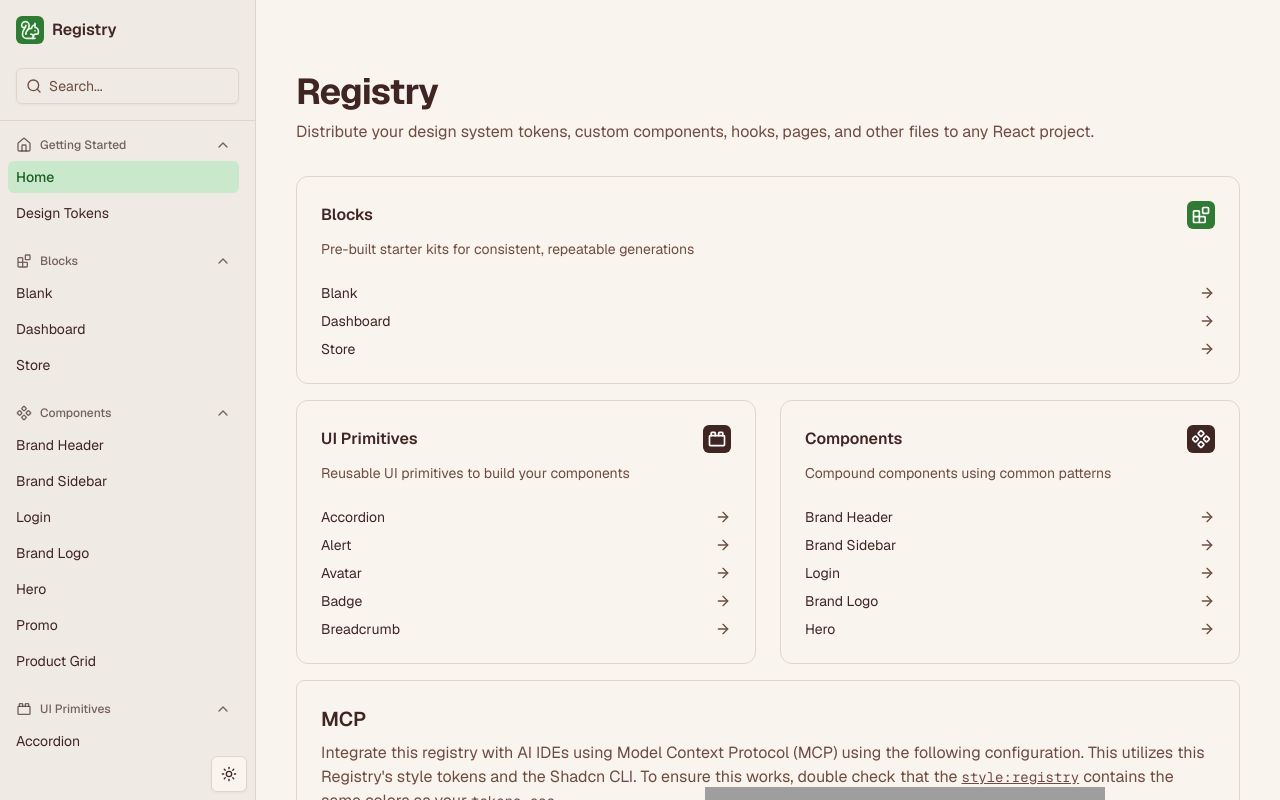
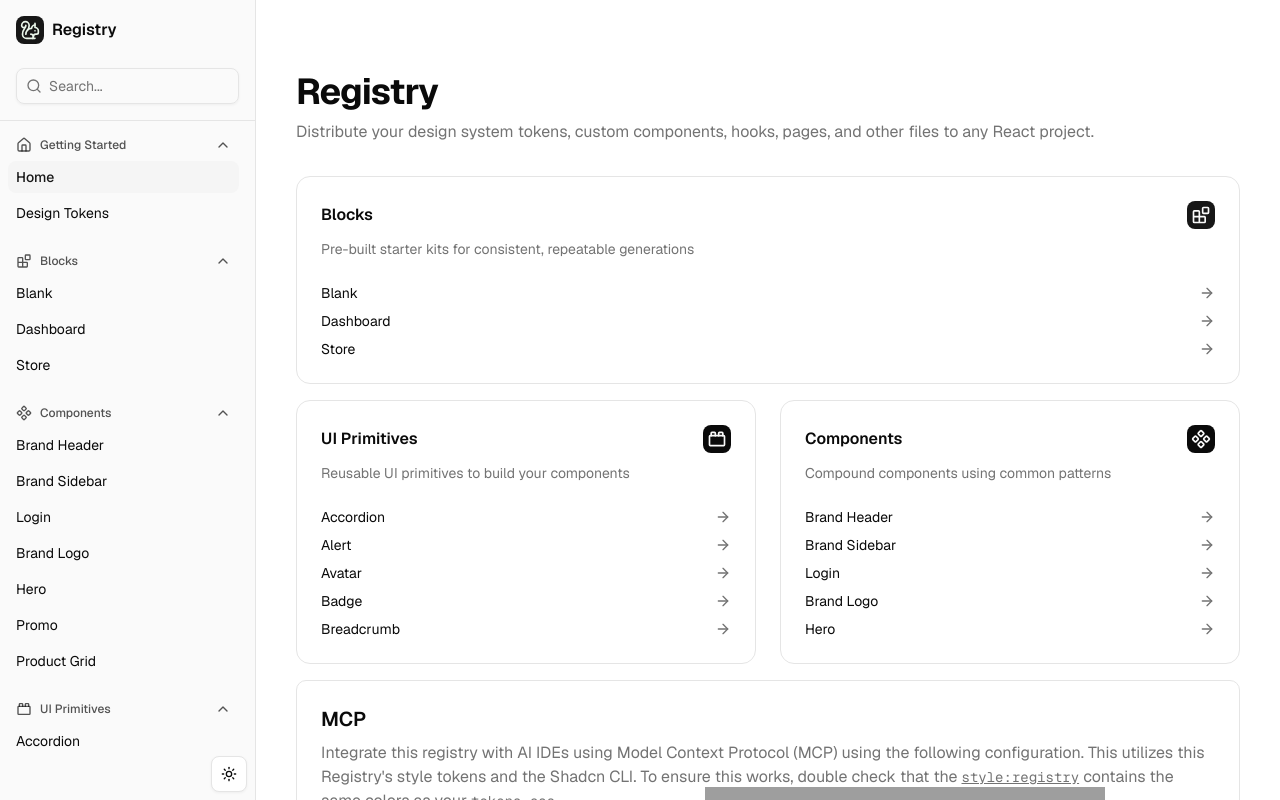
Before and after one commit to blurrah/ecom-chat-components, a Next.js app: page / in a window 1280 px wide. Shown: the top 800 px of the page. Built offline with nearby package versions, Linux system fonts and the light colour scheme; grey boxes are pictures that could not be loaded.

Commit message:
chore: move back to default colors

```diff
--- a/registry.json
+++ b/registry.json
@@ -8,13 +8,13 @@
       "type": "registry:style",
       "cssVars": {
         "light": {
-          "primary": "oklch(0.52 0.13 144.17)",
-          "primary-foreground": "oklch(1.0 0 0)",
-          "radius": "0.5rem"
+          "primary": "oklch(0.205 0 0)",
+          "primary-foreground": "oklch(0.985 0 0)",
+          "radius": "0.625rem"
         },
         "dark": {
-          "primary": "oklch(0.52 0.13 144.17)",
-          "primary-foreground": "oklch(1.0 0 0)"
+          "primary": "oklch(0.922 0 0)",
+          "primary-foreground": "oklch(0.205 0 0)"
         }
       },
       "files": []
--- a/src/app/tokens.css
+++ b/src/app/tokens.css
@@ -1,48 +1,48 @@
 :root {
-  --background: oklch(0.97 0.01 80.72);
-  --foreground: oklch(0.3 0.04 30.2);
+  --background: oklch(1 0 0);
+	--foreground: oklch(0.145 0 0);
 
-  --card: oklch(0.97 0.01 80.72);
-  --card-foreground: oklch(0.3 0.04 30.2);
+  --card: oklch(1 0 0);
+	--card-foreground: oklch(0.145 0 0);
 
   --popover: oklch(0.97 0.01 80.72);
   --popover-foreground: oklch(0.3 0.04 30.2);
 
-  --primary: oklch(0.52 0.13 144.17);
-  --primary-foreground: oklch(1.0 0 0);
+  --primary: oklch(0.205 0 0);
+	--primary-foreground: oklch(0.985 0 0);
 
   --secondary: oklch(0.96 0.02 147.64);
   --secondary-foreground: oklch(0.43 0.12 144.31);
 
-  --muted: oklch(0.94 0.01 74.42);
-  --muted-foreground: oklch(0.45 0.05 39.21);
+  --muted: oklch(0.97 0 0);
+	--muted-foreground: oklch(0.556 0 0);
 
-  --accent: oklch(0.9 0.05 146.04);
-  --accent-foreground: oklch(0.43 0.12 144.31);
+  --accent: oklch(0.97 0 0);
+	--accent-foreground: oklch(0.205 0 0);
 
-  --destructive: oklch(0.54 0.19 26.72);
+  --destructive: oklch(0.577 0.245 27.325);
   --destructive-foreground: oklch(1.0 0 0);
 
-  --border: oklch(0.88 0.02 74.64);
-  --input: oklch(0.88 0.02 74.64);
-  --ring: oklch(0.52 0.13 144.17);
+  --border: oklch(0.922 0 0);
+	--input: oklch(0.922 0 0);
+	--ring: oklch(0.708 0 0);
 
-  --chart-1: oklch(0.67 0.16 144.21);
-  --chart-2: oklch(0.58 0.14 144.18);
-  --chart-3: oklch(0.52 0.13 144.17);
-  --chart-4: oklch(0.43 0.12 144.31);
-  --chart-5: oklch(0.22 0.05 145.73);
+	--chart-1: oklch(0.646 0.222 41.116);
+	--chart-2: oklch(0.6 0.118 184.704);
+	--chart-3: oklch(0.398 0.07 227.392);
+	--chart-4: oklch(0.828 0.189 84.429);
+	--chart-5: oklch(0.769 0.188 70.08);
 
-  --sidebar: oklch(0.94 0.01 74.42);
-  --sidebar-foreground: oklch(0.3 0.04 30.2);
-  --sidebar-primary: oklch(0.52 0.13 144.17);
-  --sidebar-primary-foreground: oklch(1.0 0 0);
-  --sidebar-accent: oklch(0.9 0.05 146.04);
-  --sidebar-accent-foreground: oklch(0.43 0.12 144.31);
-  --sidebar-border: oklch(0.88 0.02 74.64);
-  --sidebar-ring: oklch(0.52 0.13 144.17);
+	--sidebar: oklch(0.985 0 0);
+	--sidebar-foreground: oklch(0.145 0 0);
+	--sidebar-primary: oklch(0.205 0 0);
+	--sidebar-primary-foreground: oklch(0.985 0 0);
+	--sidebar-accent: oklch(0.97 0 0);
+	--sidebar-accent-foreground: oklch(0.205 0 0);
+	--sidebar-border: oklch(0.922 0 0);
+	--sidebar-ring: oklch(0.708 0 0);
 
-  --radius: 0.5rem;
+  --radius: 0.625rem;
 
   --shadow-2xs: 0 1px 3px 0px hsl(0 0% 0% / 0.05);
   --shadow-xs: 0 1px 3px 0px hsl(0 0% 0% / 0.05);
@@ -59,48 +59,37 @@
 }
 
 .dark {
-  --background: oklch(0.15 0.01 74.42);
-  --foreground: oklch(0.95 0.02 80.72);
-
-  --card: oklch(0.12 0.01 80.72);
-  --card-foreground: oklch(0.95 0.02 80.72);
-
-  --popover: oklch(0.12 0.01 80.72);
-  --popover-foreground: oklch(0.95 0.02 80.72);
-
-  --primary: oklch(0.58 0.15 144.17);
-  --primary-foreground: oklch(0.09 0.01 80.72);
-
-  --secondary: oklch(0.15 0.02 147.64);
-  --secondary-foreground: oklch(0.65 0.12 144.31);
-
-  --muted: oklch(0.18 0.01 74.42);
-  --muted-foreground: oklch(0.65 0.03 74.42);
-
-  --accent: oklch(0.22 0.04 146.04);
-  --accent-foreground: oklch(0.65 0.12 144.31);
-
-  --destructive: oklch(0.62 0.22 26.72);
-  --destructive-foreground: oklch(0.95 0.02 80.72);
-
-  --border: oklch(0.22 0.02 74.64);
-  --input: oklch(0.22 0.02 74.64);
-  --ring: oklch(0.58 0.15 144.17);
-
-  --chart-1: oklch(0.72 0.16 144.21);
-  --chart-2: oklch(0.63 0.14 144.18);
-  --chart-3: oklch(0.58 0.15 144.17);
-  --chart-4: oklch(0.48 0.12 144.31);
-  --chart-5: oklch(0.35 0.08 145.73);
-
-  --sidebar: oklch(0.15 0.01 74.42);
-  --sidebar-foreground: oklch(0.95 0.02 80.72);
-  --sidebar-primary: oklch(0.58 0.15 144.17);
-  --sidebar-primary-foreground: oklch(0.09 0.01 80.72);
-  --sidebar-accent: oklch(0.22 0.04 146.04);
-  --sidebar-accent-foreground: oklch(0.65 0.12 144.31);
-  --sidebar-border: oklch(0.22 0.02 74.64);
-  --sidebar-ring: oklch(0.58 0.15 144.17);
+  --background: oklch(0.145 0 0);
+	--foreground: oklch(0.985 0 0);
+	--card: oklch(0.205 0 0);
+	--card-foreground: oklch(0.985 0 0);
+	--popover: oklch(0.205 0 0);
+	--popover-foreground: oklch(0.985 0 0);
+	--primary: oklch(0.922 0 0);
+	--primary-foreground: oklch(0.205 0 0);
+	--secondary: oklch(0.269 0 0);
+	--secondary-foreground: oklch(0.985 0 0);
+	--muted: oklch(0.269 0 0);
+	--muted-foreground: oklch(0.708 0 0);
+	--accent: oklch(0.269 0 0);
+	--accent-foreground: oklch(0.985 0 0);
+	--destructive: oklch(0.704 0.191 22.216);
+	--border: oklch(1 0 0 / 10%);
+	--input: oklch(1 0 0 / 15%);
+	--ring: oklch(0.556 0 0);
+	--chart-1: oklch(0.488 0.243 264.376);
+	--chart-2: oklch(0.696 0.17 162.48);
+	--chart-3: oklch(0.769 0.188 70.08);
+	--chart-4: oklch(0.627 0.265 303.9);
+	--chart-5: oklch(0.645 0.246 16.439);
+	--sidebar: oklch(0.205 0 0);
+	--sidebar-foreground: oklch(0.985 0 0);
+	--sidebar-primary: oklch(0.488 0.243 264.376);
+	--sidebar-primary-foreground: oklch(0.985 0 0);
+	--sidebar-accent: oklch(0.269 0 0);
+	--sidebar-accent-foreground: oklch(0.985 0 0);
+	--sidebar-border: oklch(1 0 0 / 10%);
+	--sidebar-ring: oklch(0.556 0 0);
 
   --shadow-2xs: 0 1px 3px 0px hsl(0 0% 0% / 0.05);
   --shadow-xs: 0 1px 3px 0px hsl(0 0% 0% / 0.05);
```
Also changed, not shown: package.json (+4 -4 lines).
